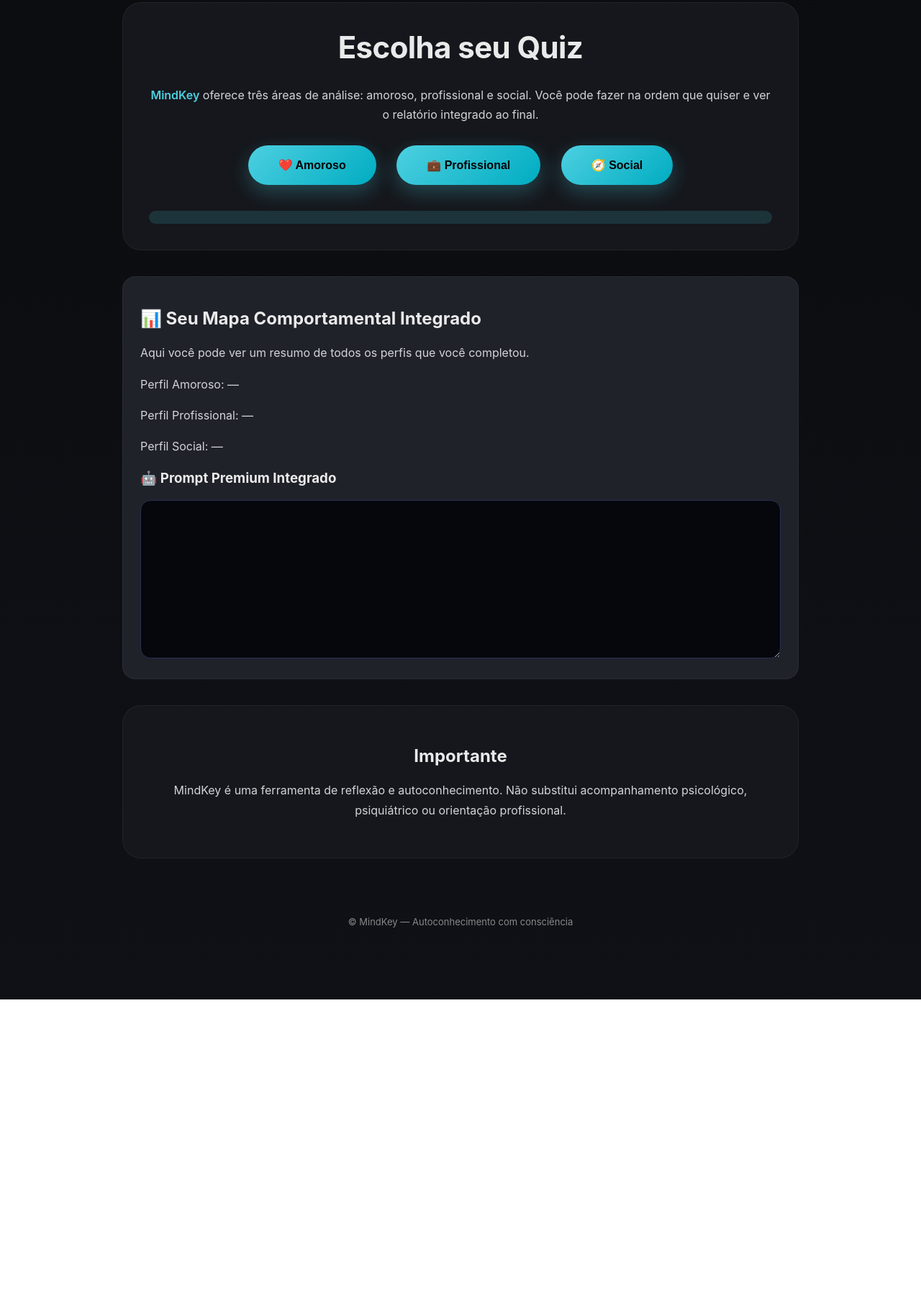
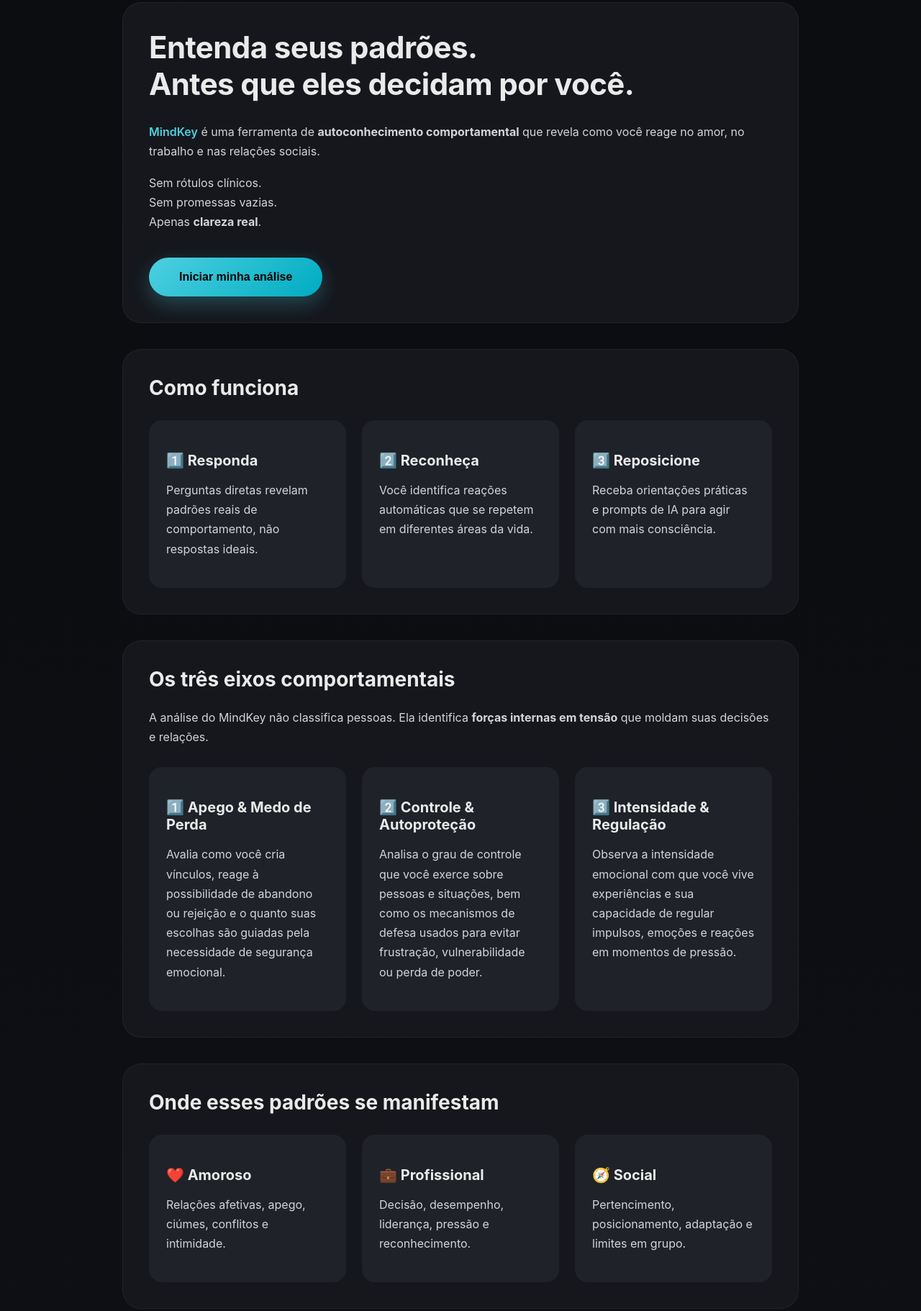
Before and after one commit to leonardomartinsxl-cmd/MINDKEY, a plain HTML site: page index.html in a window 1280 px wide. Shown: the part 77-1899 px from the top of the page at 72% size. Before the commit the page ends 1466 px from the top, so only its background shows below. Drawn offline with Linux system fonts and the light colour scheme.

Commit message:
Update index.html

```diff
--- a/index.html
+++ b/index.html
@@ -37,7 +37,6 @@
  border:1px solid rgba(255,255,255,.05);
  margin-bottom:36px;
  animation:fade .6s ease;
- text-align:center;
 }
 
 @keyframes fade{
@@ -51,9 +50,37 @@
  margin-top:0;
 }
 
+h2{
+ font-size:28px;
+ margin-top:0;
+}
+
+h3{
+ font-size:20px;
+ margin-bottom:8px;
+}
+
 p{
  line-height:1.7;
  color:#d4d4d8;
+}
+
+.highlight{
+ color:var(--accent);
+ font-weight:600;
+}
+
+.grid{
+ display:grid;
+ grid-template-columns:repeat(auto-fit,minmax(240px,1fr));
+ gap:22px;
+ margin-top:28px;
+}
+
+.box{
+ background:var(--soft);
+ border-radius:18px;
+ padding:24px;
 }
 
 button{
@@ -65,7 +92,6 @@
  font-size:16px;
  font-weight:700;
  cursor:pointer;
- margin:12px;
  box-shadow:0 10px 28px rgba(77,208,225,.28);
 }
 
@@ -79,31 +105,6 @@
  color:#888;
  margin-top:80px;
 }
-
-.dashboard{
- margin-top:24px;
- text-align:left;
- background:var(--soft);
- padding:24px;
- border-radius:18px;
-}
-
-/* Barra de progresso */
-.progress-container{
- background:rgba(77,208,225,.15);
- border-radius:12px;
- width:100%;
- height:18px;
- margin-top:24px;
-}
-
-.progress-bar{
- height:100%;
- width:0%;
- background:linear-gradient(135deg,#4dd0e1,#00acc1);
- border-radius:12px;
- transition:width .5s ease;
-}
 </style>
 </head>
 
@@ -113,32 +114,144 @@
 
 <!-- HERO -->
 <div class="card">
-<h1>Escolha seu Quiz</h1>
+<h1>Entenda seus padrões.<br>Antes que eles decidam por você.</h1>
+
 <p>
-<span style="color:#4dd0e1;font-weight:600;">MindKey</span> oferece três áreas de análise: amoroso, profissional e social.
-Você pode fazer na ordem que quiser e ver o relatório integrado ao final.
+<span class="highlight">MindKey</span> é uma ferramenta de
+<strong>autoconhecimento comportamental</strong> que revela
+como você reage no amor, no trabalho e nas relações sociais.
 </p>
 
-<button id="btnAmoroso">❤️ Amoroso</button>
-<button id="btnProfissional">💼 Profissional</button>
-<button id="btnSocial">🧭 Social</button>
+<p>
+Sem rótulos clínicos.<br>
+Sem promessas vazias.<br>
+Apenas <strong>clareza real</strong>.
+</p>
 
-<div class="progress-container">
- <div class="progress-bar" id="progressBar"></div>
+<br>
+<button onclick="location.href='amoroso.html'">
+Iniciar minha análise
+</button>
+</div>
+
+<!-- COMO FUNCIONA -->
+<div class="card">
+<h2>Como funciona</h2>
+
+<div class="grid">
+<div class="box">
+<h3>1️⃣ Responda</h3>
+<p>
+Perguntas diretas revelam padrões reais de comportamento,
+não respostas ideais.
+</p>
+</div>
+
+<div class="box">
+<h3>2️⃣ Reconheça</h3>
+<p>
+Você identifica reações automáticas que se repetem
+em diferentes áreas da vida.
+</p>
+</div>
+
+<div class="box">
+<h3>3️⃣ Reposicione</h3>
+<p>
+Receba orientações práticas e prompts de IA
+para agir com mais consciência.
+</p>
+</div>
 </div>
 </div>
 
-<!-- DASHBOARD INTEGRADO -->
-<div class="card dashboard" id="dashboard">
-<h2>📊 Seu Mapa Comportamental Integrado</h2>
-<p>Aqui você pode ver um resumo de todos os perfis que você completou.</p>
+<!-- EIXOS -->
+<div class="card">
+<h2>Os três eixos comportamentais</h2>
+<p>
+A análise do MindKey não classifica pessoas.
+Ela identifica <strong>forças internas em tensão</strong>
+que moldam suas decisões e relações.
+</p>
 
-<p id="amorosoPerfil">Perfil Amoroso: —</p>
-<p id="profissionalPerfil">Perfil Profissional: —</p>
-<p id="socialPerfil">Perfil Social: —</p>
+<div class="grid">
+<div class="box">
+<h3>1️⃣ Apego & Medo de Perda</h3>
+<p>
+Avalia como você cria vínculos, reage à possibilidade de abandono
+ou rejeição e o quanto suas escolhas são guiadas pela necessidade
+de segurança emocional.
+</p>
+</div>
 
-<h3>🤖 Prompt Premium Integrado</h3>
-<textarea readonly id="promptFinal" style="width:100%;height:220px;background:#05070c;color:#fff;border:1px solid #2a2f55;border-radius:14px;padding:14px;"></textarea>
+<div class="box">
+<h3>2️⃣ Controle & Autoproteção</h3>
+<p>
+Analisa o grau de controle que você exerce sobre pessoas e situações,
+bem como os mecanismos de defesa usados para evitar frustração,
+vulnerabilidade ou perda de poder.
+</p>
+</div>
+
+<div class="box">
+<h3>3️⃣ Intensidade & Regulação</h3>
+<p>
+Observa a intensidade emocional com que você vive experiências
+e sua capacidade de regular impulsos, emoções e reações
+em momentos de pressão.
+</p>
+</div>
+</div>
+</div>
+
+<!-- CAMADAS -->
+<div class="card">
+<h2>Onde esses padrões se manifestam</h2>
+
+<div class="grid">
+<div class="box">
+<h3>❤️ Amoroso</h3>
+<p>
+Relações afetivas, apego, ciúmes,
+conflitos e intimidade.
+</p>
+</div>
+
+<div class="box">
+<h3>💼 Profissional</h3>
+<p>
+Decisão, desempenho, liderança,
+pressão e reconhecimento.
+</p>
+</div>
+
+<div class="box">
+<h3>🧭 Social</h3>
+<p>
+Pertencimento, posicionamento,
+adaptação e limites em grupo.
+</p>
+</div>
+</div>
+</div>
+
+<!-- DIFERENCIAL -->
+<div class="card">
+<h2>O que torna o MindKey diferente</h2>
+
+<div class="grid">
+<div class="box">
+<p>✔ Não é teste genérico</p>
+<p>✔ Não faz diagnóstico</p>
+<p>✔ Não entrega respostas prontas</p>
+</div>
+
+<div class="box">
+<p>✔ Integra comportamento + IA</p>
+<p>✔ Foco em responsabilidade pessoal</p>
+<p>✔ Leitura profunda e ética</p>
+</div>
+</div>
 </div>
 
 <!-- AVISO -->
@@ -146,7 +259,10 @@
 <h2>Importante</h2>
 <p>
 MindKey é uma ferramenta de reflexão e autoconhecimento.
-Não substitui acompanhamento psicológico, psiquiátrico ou orientação profissional.
+</p>
+<p>
+<strong>Não substitui</strong> acompanhamento psicológico,
+psiquiátrico ou orientação profissional.
 </p>
 </div>
 
@@ -156,72 +272,5 @@
 
 </div>
 
-<script>
-// Função para atualizar o dashboard e barra de progresso
-function atualizarDashboard() {
-  const amoroso = JSON.parse(localStorage.getItem("mindkey_amoroso"));
-  const profissional = JSON.parse(localStorage.getItem("mindkey_profissional"));
-  const social = JSON.parse(localStorage.getItem("mindkey_social"));
-
-  let completados = 0;
-
-  if(amoroso){
-    document.getElementById("amorosoPerfil").textContent =
-      "Perfil Amoroso: " + amoroso.principal + " (Secundário: " + amoroso.secundario + ")";
-    completados++;
-  }
-
-  if(profissional){
-    document.getElementById("profissionalPerfil").textContent =
-      "Perfil Profissional: " + profissional.principal + " (Secundário: " + profissional.secundario + ")";
-    completados++;
-  }
-
-  if(social){
-    document.getElementById("socialPerfil").textContent =
-      "Perfil Social: " + social.principal + " (Secundário: " + social.secundario + ")";
-    completados++;
-  }
-
-  // Atualiza a barra de progresso
-  const progressPercent = (completados / 3) * 100;
-  document.getElementById("progressBar").style.width = progressPercent + "%";
-
-  // Prompt Premium Integrado
-  if(amoroso && profissional && social){
-    document.getElementById("promptFinal").value =
-`Tenho o seguinte Mapa Comportamental MindKey:
-
-• Amoroso: ${amoroso.principal} (secundário ${amoroso.secundario})
-• Profissional: ${profissional.principal} (secundário ${profissional.secundario})
-• Social: ${social.principal} (secundário ${social.secundario})
-
-Estou vivendo a seguinte situação real:
-
-[DESCREVA A SITUAÇÃO AQUI]
-
-Quero que você:
-- Analise meus padrões emocionais e comportamentais integrados
-- Mostre pontos cegos que eu possa não perceber
-- Diferencie o que está sob meu controle do que não está
-- Sugira posturas mais conscientes, sem julgamento
-- Evite diagnósticos e conselhos genéricos
-
-Foque em clareza, responsabilidade pessoal e autoconhecimento.`;
-  }
-}
-
-// Inicializa dashboard ao carregar
-atualizarDashboard();
-
-// Botões para abrir quizzes
-document.getElementById("btnAmoroso").onclick = () => location.href='amoroso.html';
-document.getElementById("btnProfissional").onclick = () => location.href='profissional.html';
-document.getElementById("btnSocial").onclick = () => location.href='social.html';
-
-// Atualiza dashboard sempre que a página ganha foco
-window.addEventListener("focus", atualizarDashboard);
-</script>
-
 </body>
 </html>
```
